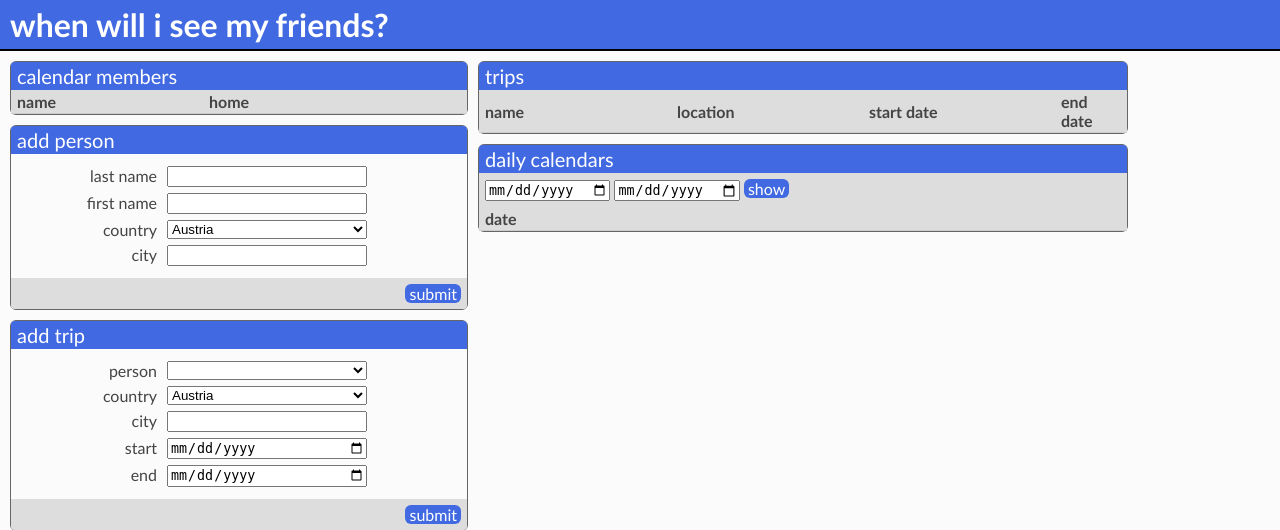
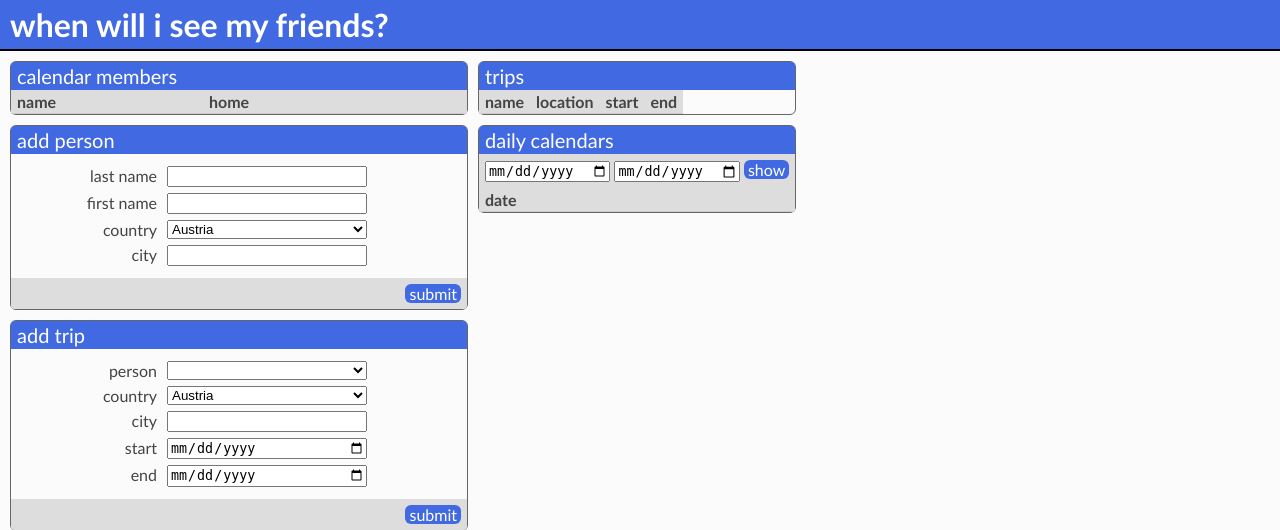
Before and after one commit to ahilbers/calendar, a Flask app: page / in a window 1280 px wide. Shown: the top 530 px of the page. Run offline with Flask 3, Linux system fonts and the light colour scheme; lists and menus that the app fills with data are empty.

Commit message:
auto-format trip table column widths

```diff
--- a/schedules/frontend/templates/home.html
+++ b/schedules/frontend/templates/home.html
@@ -160,9 +160,9 @@
 
                 {# table with trips #}
                 <div class="body-widget-element">
-                    <table class="calendar-members-table">
+                    <table>
                         <thead>
-                            <tr> <th>Name</th> <th>Location</th> <th>Start Date</th> <th>End Date</th> </tr>
+                            <tr> <th>Name</th> <th>Location</th> <th>Start</th> <th>End</th> </tr>
                         </thead>
                         <tbody>
                             {% for person, trip in calendar.get_trips_to_display() %}
```
